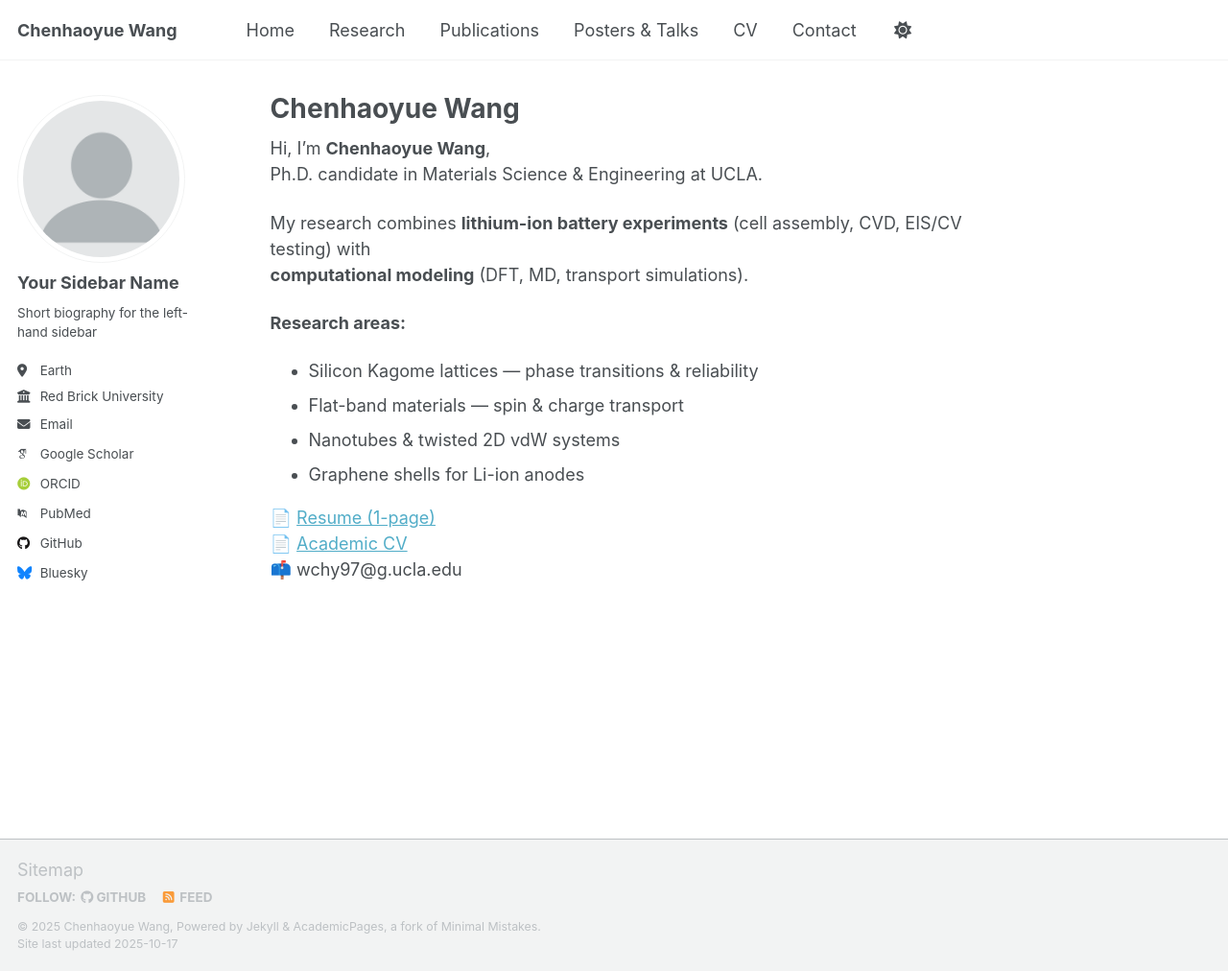
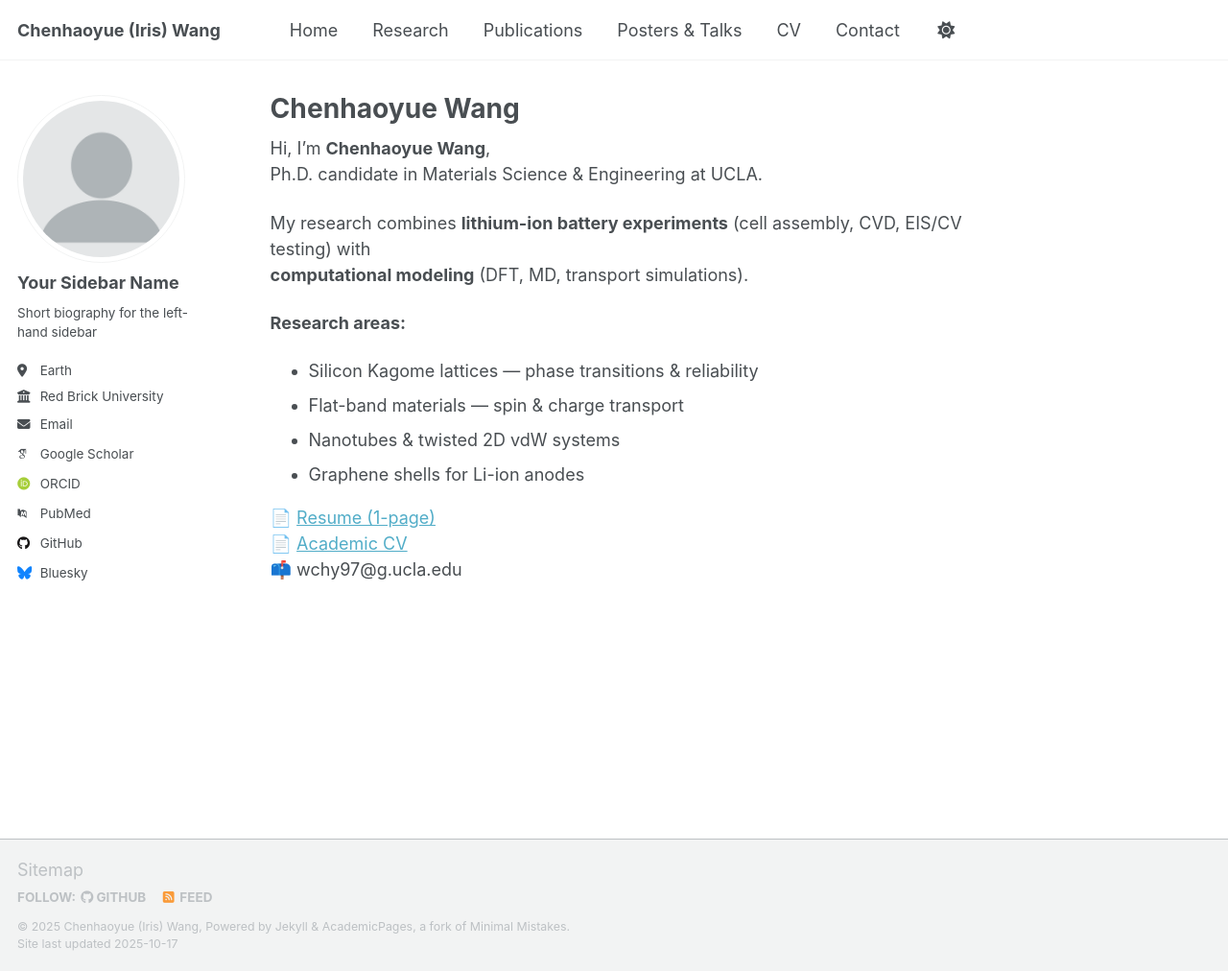
Before and after one commit to Iris-wang-233/Iris-Wang-233.github.io, a Jekyll site: the page built from _pages/about.md, in a window 1280 px wide and 1012 px high. Shown: the whole window at 96% size. Built offline with Jekyll 4.4.1, drawn with Linux system fonts in a browser that asks for light colours; some web fonts are replaced; a script that is not in the unit is left out; part of the change alters nothing that is shown.

Commit message:
Refactor site configuration in _config.yml
Updated author information and site settings.

```diff
--- a/_config.yml
+++ b/_config.yml
@@ -1,26 +1,58 @@
-# Welcome to Jekyll!
-#
-# This config file is meant for settings that affect your entire site, values
-# which you are expected to set up once and rarely need to edit after that.
-# For technical reasons, this file is *NOT* reloaded automatically when you use
-# `jekyll serve -l -H localhost`. If you change this file, please restart the
-# server process.
+# =====================================================
+# Basic Site Settings
+# =====================================================
+locale: "en-US"
+title: "Chenhaoyue (Iris) Wang"
+description: "Ph.D. candidate in Materials Science & Engineering, UCLA"
+repository: "iris-wang-233/iris-wang-233.github.io"
+url: "https://iris-wang-233.github.io"
+baseurl: ""     # leave blank for user sites
 
-# Basic Site Settings
-locale                   : "en-US"
-site_theme               : "default" # Currently available options are "default", "air"
-title: "Chenhaoyue Wang"
-name: "Chenhaoyue Wang"
-email: "wchy97@g.ucla.edu"
-description: "Ph.D. candidate in Materials Science & Engineering, UCLA"
-repository: "Iris-wang-233/Iris-Wang-233.github.io"
+# =====================================================
+# Author / Profile Info
+# =====================================================
+author:
+  name: "Chenhaoyue (Iris) Wang"
+  avatar: "/images/profile.jpg"   # 👈 make sure the image is in /images/profile.jpg
+  bio: "Ph.D. candidate in Materials Science & Engineering at UCLA. Research in batteries, DFT/MD simulations, and transport physics."
+  location: "Los Angeles, CA"
+  email: "wchy9_nt@outlook.com"
+  links:
+    - label: GitHub
+      icon: "fab fa-fw fa-github"
+      url: "https://github.com/iris-wang-233"
+    - label: LinkedIn
+      icon: "fab fa-fw fa-linkedin"
+      url: "https://www.linkedin.com/in/your-linkedin-id/"
+    - label: Email
+      icon: "fas fa-fw fa-envelope"
+      url: "mailto:wchy9_nt@outlook.com"
 
-name: "Chenhaoyue Wang"
-avatar: "/images/profile.jpg"
-bio: "Ph.D. candidate in Materials Science & Engineering, UCLA. Research in batteries, DFT/MD simulations, and transport physics."
-location: "Los Angeles, CA"
-email: "wchy97@g.ucla.edu"
-github: "Iris-wang-233"
+# =====================================================
+# Theme Settings
+# =====================================================
+remote_theme: "mmistakes/minimal-mistakes"
+site_theme: "default"  # optional for academicpages
+markdown: kramdown
+highlighter: rouge
+
+# =====================================================
+# Plugins
+# =====================================================
+plugins:
+  - jekyll-include-cache
+  - jekyll-paginate
+  - jekyll-sitemap
+  - jekyll-feed
+  - jekyll-remote-theme
+
+# =====================================================
+# Collections (optional if you plan to use projects)
+# =====================================================
+collections:
+  projects:
+    output: true
+    permalink: /research/:name/
 
 # Site Author - The following control what appear as part of the author content on the side bar.
 #               If a field is blank the icon and link will not appear, otherwise it will be shown.
```
